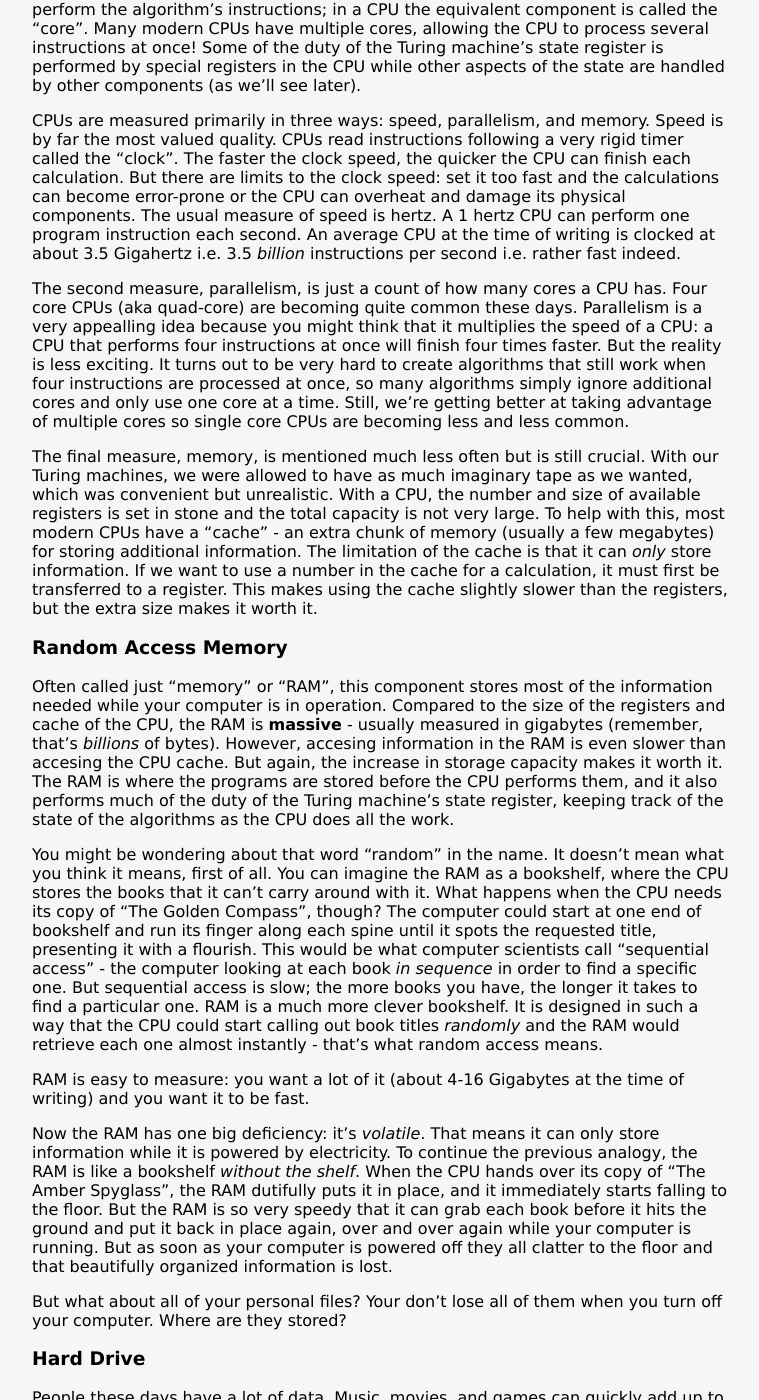
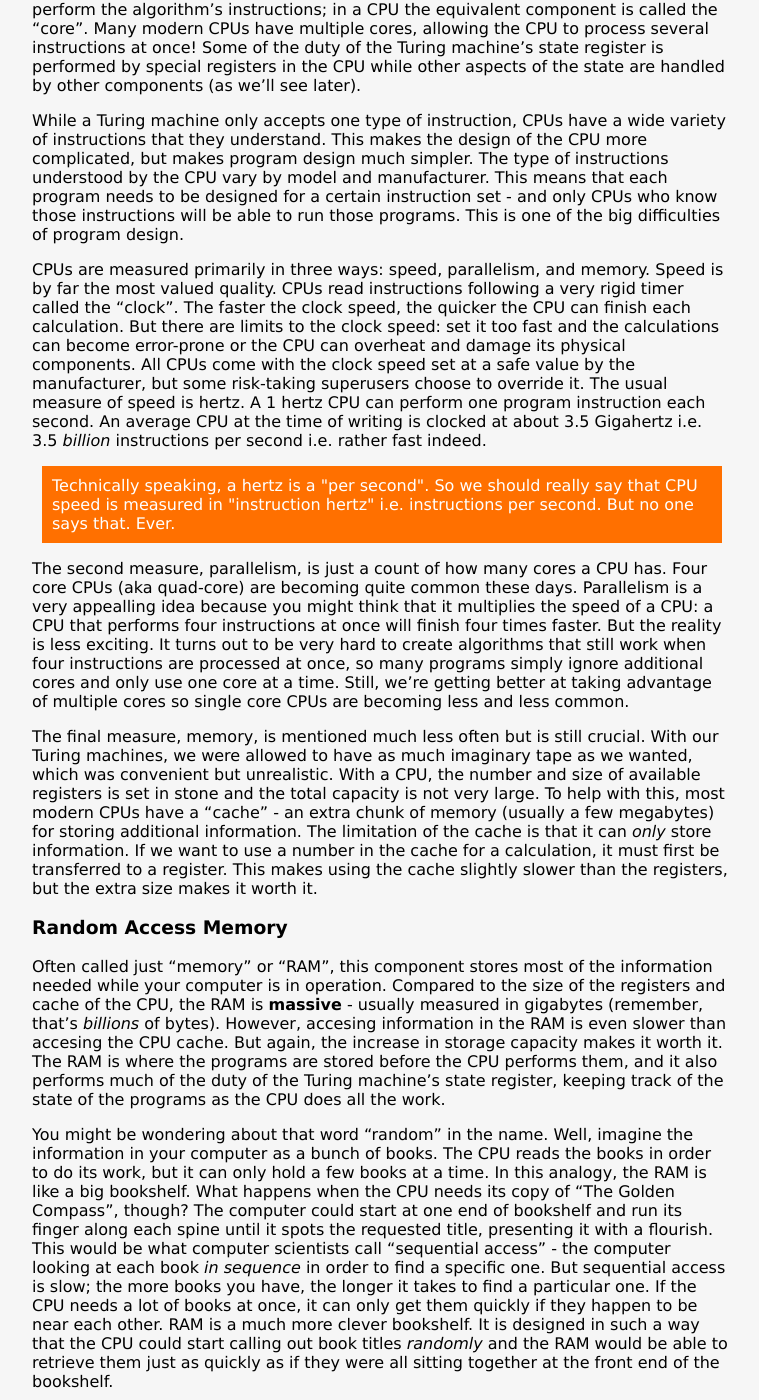
Before and after one commit to silverhammermba/superuser, a Jekyll site: the page built from _posts/2013-06-01-real.markdown, in a window 1280 px wide and 1400 px high, scrolled down 800 px. Shown: the whole window, without its empty margins (200-959 px from the left). Built offline with Jekyll 4.4.1, drawn with Linux system fonts in a browser that asks for light colours; Markdown is read by kramdown in place of the engine named in the settings; some of the changed text lies outside the part shown.

Commit message:
Expand real computers chapter. Terminology fixes

```diff
--- a/_posts/2013-06-01-real.markdown
+++ b/_posts/2013-06-01-real.markdown
@@ -42,15 +43,31 @@
 is performed by special registers in the CPU while other aspects of the state
 are handled by other components (as we'll see later).
 
+While a Turing machine only accepts one type of instruction, CPUs have a wide
+variety of instructions that they understand. This makes the design of the CPU
+more complicated, but makes program design much simpler. The type of
+instructions understood by the CPU vary by model and manufacturer. This means
+that each program needs to be designed for a certain instruction set - and only
+CPUs who know those instructions will be able to run those programs. This is one
+of the big difficulties of program design.
+
 CPUs are measured primarily in three ways: speed, parallelism, and memory. Speed
 is by far the most valued quality. CPUs read instructions following a very rigid
 timer called the "clock". The faster the clock speed, the quicker the CPU can
 finish each calculation. But there are limits to the clock speed: set it too
 fast and the calculations can become error-prone or the CPU can overheat and
-damage its physical components. The usual measure of speed is hertz. A 1 hertz
-CPU can perform one program instruction each second. An average CPU at the time
-of writing is clocked at about 3.5 Gigahertz i.e. 3.5 _billion_ instructions
-per second i.e. rather fast indeed.
+damage its physical components. All CPUs come with the clock speed set at a safe
+value by the manufacturer, but some risk-taking superusers choose to override
+it. The usual measure of speed is hertz. A 1 hertz CPU can perform one program
+instruction each second. An average CPU at the time of writing is clocked at
+about 3.5 Gigahertz i.e. 3.5 _billion_ instructions per second i.e. rather fast
+indeed.
+
+<aside class="note">
+Technically speaking, a hertz is a "per second". So we should really say that
+CPU speed is measured in "instruction hertz" i.e. instructions per second. But
+no one says that. Ever.
+</aside>
 
 The second measure, parallelism, is just a count of how many cores a CPU has.
 Four core CPUs (aka quad-core) are becoming quite common these days. Parallelism
@@ -58,9 +75,9 @@
 of a CPU: a CPU that performs four instructions at once will finish four times
 faster. But the reality is less exciting. It turns out to be very hard to create
 algorithms that still work when four instructions are processed at once, so many
-algorithms simply ignore additional cores and only use one core at a time.
-Still, we're getting better at taking advantage of multiple cores so single core
-CPUs are becoming less and less common.
+programs simply ignore additional cores and only use one core at a time. Still,
+we're getting better at taking advantage of multiple cores so single core CPUs
+are becoming less and less common.
 
 The final measure, memory, is mentioned much less often but is still crucial.
 With our Turing machines, we were allowed to have as much imaginary tape as we
@@ -83,21 +100,24 @@
 in the RAM is even slower than accesing the CPU cache. But again, the increase
 in storage capacity makes it worth it. The RAM is where the programs are stored
 before the CPU performs them, and it also performs much of the duty of the
-Turing machine's state register, keeping track of the state of the algorithms
+Turing machine's state register, keeping track of the state of the programs
 as the CPU does all the work.
 
-You might be wondering about that word "random" in the name. It doesn't mean
-what you think it means, first of all. You can imagine the RAM as a bookshelf,
-where the CPU stores the books that it can't carry around with it. What happens
-when the CPU needs its copy of "The Golden Compass", though? The computer could
-start at one end of bookshelf and run its finger along each spine until it
-spots the requested title, presenting it with a flourish. This would be what
-computer scientists call "sequential access" - the computer looking at each book
-_in sequence_ in order to find a specific one. But sequential access is slow;
-the more books you have, the longer it takes to find a particular one.  RAM is
-a much more clever bookshelf. It is designed in such a way that the CPU could
-start calling out book titles _randomly_ and the RAM would retrieve each one
-almost instantly - that's what random access means.
+You might be wondering about that word "random" in the name. Well, imagine the
+information in your computer as a bunch of books. The CPU reads the books in
+order to do its work, but it can only hold a few books at a time. In this
+analogy, the RAM is like a big bookshelf. What happens when the CPU needs its
+copy of "The Golden Compass", though? The computer could start at one end of
+bookshelf and run its finger along each spine until it spots the requested
+title, presenting it with a flourish. This would be what computer scientists
+call "sequential access" - the computer looking at each book _in sequence_ in
+order to find a specific one. But sequential access is slow; the more books you
+have, the longer it takes to find a particular one. If the CPU needs a lot of
+books at once, it can only get them quickly if they happen to be near each
+other. RAM is a much more clever bookshelf. It is designed in such a way that
+the CPU could start calling out book titles _randomly_ and the RAM would be able
+to retrieve them just as quickly as if they were all sitting together at the
+front end of the bookshelf.
 
 RAM is easy to measure: you want a lot of it (about 4-16 Gigabytes at the time
 of writing) and you want it to be fast.
@@ -107,9 +127,9 @@
 analogy, the RAM is like a bookshelf _without the shelf_. When the CPU hands
 over its copy of "The Amber Spyglass", the RAM dutifully puts it in place, and
 it immediately starts falling to the floor. But the RAM is so very speedy that
-it can grab each book before it hits the ground and put it back in place again,
-over and over again while your computer is running. But as soon as your computer
-is powered off they all clatter to the floor and that beautifully organized
+it can grab each book before it hits the ground and put it back in place, over
+and over again while your computer is running. But as soon as your computer is
+powered off they all clatter to the floor and that beautifully organized
 information is lost.
 
 But what about all of your personal files? Your don't lose all of them when you
@@ -125,7 +145,7 @@
 
 There's some confusing terminology here, and to understand we need to quickly
 recount the history of data storage. In days of yore, it was common for personal
-computers to store information on flexible magnetic disks.  By spinning the disk
+computers to store information on flexible magnetic disks. By spinning the disk
 around, the computer could read information from different portions of the disk.
 For example you would store a program on such a disk, plug it into your
 computer, and the program would be transferred to your RAM for the CPU to read.
@@ -160,10 +180,98 @@
 currently on their way out of the door. The replacements are called solid-state
 drives or "SSD"s. They perform the same duty as HDDs, but are physically
 smaller, require less electricity to operate, and operate much, much faster.
-SSDs don't use disks or have motors and moving parts like HDDs do but it's still
-quite common for people to call them "disks" or "hard drives". Weird, right?
+SSDs also don't use disks or have motors and moving parts like HDDs do. However,
+despite SSDs' growing popularity, it is still common to refer to the permanent
+storage device in your computer - regardless of its type - as the "disk" or
+"hard drive".
 
 Motherboard
 ===========
 
-The motherboard or "mobo"
+All of these components need to be able to communicate in order to transfer data
+between them. The motherboard or "mobo" fills this role. Motherboards have a
+variety of connectors to which the CPU, RAM, hard drive, and other computer
+peripherals attach. The CPU connector, or "socket", is often the most important.
+While the RAM and hard drive connectors are generic enough to work with a
+variety of models, the CPU socket usually restricts your choice of CPU to only a
+few types.
+
+Additionally, the motherboard contains the simple programs and data required to
+start your computer. These programs recognize all of the components attached to
+your computer and initiate the loading of more complicated programs and data
+from the hard drive.
+
+<aside class="definition">
+The programs stored on the motherboard that control and initiate the other
+computer components are called the **Basic Input/Output System** or **BIOS**.
+</aside>
+
+Because the motherboard mostly acts as a middleman between more complicated
+components, it is often the cheapest part to buy. But its central role also
+means that a faulty motherboard is one of the more problematic issues a computer
+can have. For this reason, it is recommended to opt for a high-end motherboard
+when building a computer. This also makes motherboards a little tricky to
+compare; one motherboard might have a socket that fits the CPU you want while
+another has faster hard drive connectors or has a greater variety of connections
+for other components. But I digress; choosing components for a custom computer
+build is beyond the scope of this chapter.
+
+Other Components
+================
+
+The components mentioned so far are what I would call the "essential" components
+of a computer. You will find them in almost every computer. However there are a
+number of additional components that many modern computers to have.
+
+Monitor
+-------
+
+Often called the "display" or "screen", the monitor provides a means for the
+computer to create digital images. All monitors display images using a grid of
+tiny colored squares called "pixels". Each pixel can be changed to display a
+different solid color.  If the pixels are small enough, our eyes lose sight of
+the grid and it becomes possible for monitors to display images that look
+smooth. If the monitor can change the color of the pixels quickly enough, a
+series of images can be displayed as an animation - much like a flipbook.
+
+Monitors can be compared in several ways.
+
+<aside class="definition">
+The **resolution** of a digital image is the number of pixels, usually written
+as width&times;height.
+</aside>
+
+High resolution monitors give you more room to work and can display larger
+images. A standard resolution these days is 1920&times;1080 pixels.
+
+<aside class="definition">
+The **dots-per-inch** (or **DPI**) of a digital image is the number of pixels
+that fit in a square inch.
+</aside>
+
+Higher DPI monitors have smaller pixels, which means the physical size of the
+monitor can be smaller and it can display more detailed images.
+
+<aside class="definition">
+The **color depth** of a digital image is the number of colors that can be
+represented.
+</aside>
+
+These days pretty much everything uses 24 bits of data per pixel (24 BPP), which
+is about 16.7 million colors. Not many people need more colors than that.
+
+Graphics Processing Unit
+------------------------
+
+Often called the "graphics card" or "GPU", this component is specifically
+designed to provide image data to the monitor. You might find it odd that such a
+specific component exists, but consider this: on computers, the convention is
+that a monitor needs to display at least 30 images per second in order to
+produce a smooth-looking animation. With a 1920&times;1080, 24 BPP monitor,
+that's about 180 MB of data that your computer needs to output every second - in
+addition to all of the work that the CPU is doing just running your programs.
+
+The GPU makes life easier for the CPU by taking over all image-related
+processing. It's basically a separate computer inside your computer, with its
+own CPU and RAM - both of which are specially designed to quickly perform the
+most common calculations required for producing digital images.
```
Also changed, not shown: other parts of _posts/2013-06-01-real.markdown (+5 -4 lines), _posts/2013-03-01-simple_machines.markdown (+5 -4 lines).
